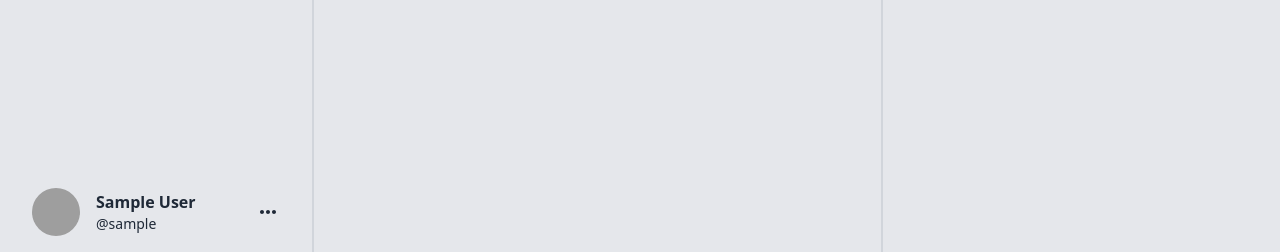
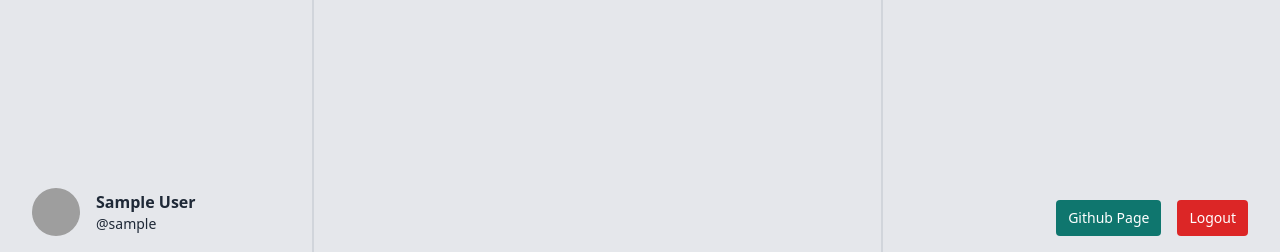
Before and after one commit to ar363/twitclone, a Django app: page /home/me/ in a window 1280 px wide. Shown: the part 548-800 px from the top of the page. Run offline with Django 4.2, Linux system fonts and the light colour scheme; the visitor is signed in with stand-in values (Sample User, id 1); some libraries are stand-ins or nearby versions; grey boxes are pictures that could not be loaded.

Commit message:
clean up ui a bit

```diff
--- a/twitclone/templates/twitclone/home/profile.html
+++ b/twitclone/templates/twitclone/home/profile.html
@@ -30,14 +30,7 @@
                 <button type="submit" class="bg-teal-700 text-white font-semibold rounded w-full px-4 py-3">Save Profile</button>
             </form>
         </div>
-        <div class="w-full hidden sm:block sm:basis-1/2 md:basis-2/3 p-4 sticky top-0 right-0 h-screen">
-            <form action="/search/" method="GET" class="">
-                <input name="q" value="{{ q }}" type="search"
-                    class="border-gray-100 bg-gray-100" aria-abel="Search..."
-                    placeholder="Search..."
-                    autocomplete="off" autocapitalize="off">
-            </form>
-        </div>
+        {% include 'twitclone/partials/right_sidebar.html' %}
     </div>
 </div>
 {% endblock %}
--- /dev/null
+++ b/twitclone/templates/twitclone/partials/right_sidebar.html
@@ -0,0 +1,22 @@
+<div class="w-full hidden sm:flex sm:basis-1/2 md:basis-2/3
+    p-4 sticky top-0 right-0 h-screen sm:flex-col sm:items-stretch justify-between">
+    <div class="">
+        <form action="/search/" method="GET" class="">
+            <input name="q" value="{{ q }}" type="search"
+                class="border-gray-100 bg-gray-100" aria-abel="Search..."
+                placeholder="Search..."
+                autocomplete="off" autocapitalize="off">
+        </form>
+    </div>
+    <div class="flex gap-4 items-center justify-end">
+        <a
+            href="https://github.com/ar363/twitclone"
+            class="bg-teal-700 hover:bg-teal-600 text-white
+                px-3 py-2 rounded text-sm"
+            target="_blank"
+        >
+            Github Page
+        </a>
+        <a href="/logout/" class="bg-red-600 hover:bg-red-500 text-white px-3 py-2 rounded text-sm">Logout</a>
+    </div>
+</div>
--- a/twitclone/templates/twitclone/partials/sidebar.html
+++ b/twitclone/templates/twitclone/partials/sidebar.html
@@ -36,7 +36,7 @@
             <div class="nav-link__text">Compose</div>
         </a>
     </div>
-    <div class="flex items-center justify-center lg:justify-between py-4 lg:p-4">
+    <a class="flex items-center justify-center lg:justify-between py-4 lg:p-4 hover:bg-gray-300 rounded-xl cursor-pointer" href="/home/me/">
         <div class="flex items-center gap-4">
             <div class="flex-grow flex-shrink-0">
                 {% if user.profile_picture %}
@@ -60,12 +60,5 @@
                 </div>
             </div>
         </div>
-        <div class="hidden lg:block">
-            <svg xmlns="http://www.w3.org/2000/svg" height="24" viewBox="0 0 24 24" width="24" fill="currentColor">
-                <path d="M0 0h24v24H0V0z" fill="none" />
-                <path
-                    d="M6 10c-1.1 0-2 .9-2 2s.9 2 2 2 2-.9 2-2-.9-2-2-2zm12 0c-1.1 0-2 .9-2 2s.9 2 2 2 2-.9 2-2-.9-2-2-2zm-6 0c-1.1 0-2 .9-2 2s.9 2 2 2 2-.9 2-2-.9-2-2-2z" />
-            </svg>
-        </div>
-    </div>
+    </a>
 </nav>
```
Also changed, not shown: twitclone/templates/twitclone/home/index.html (+1 -8 lines).
